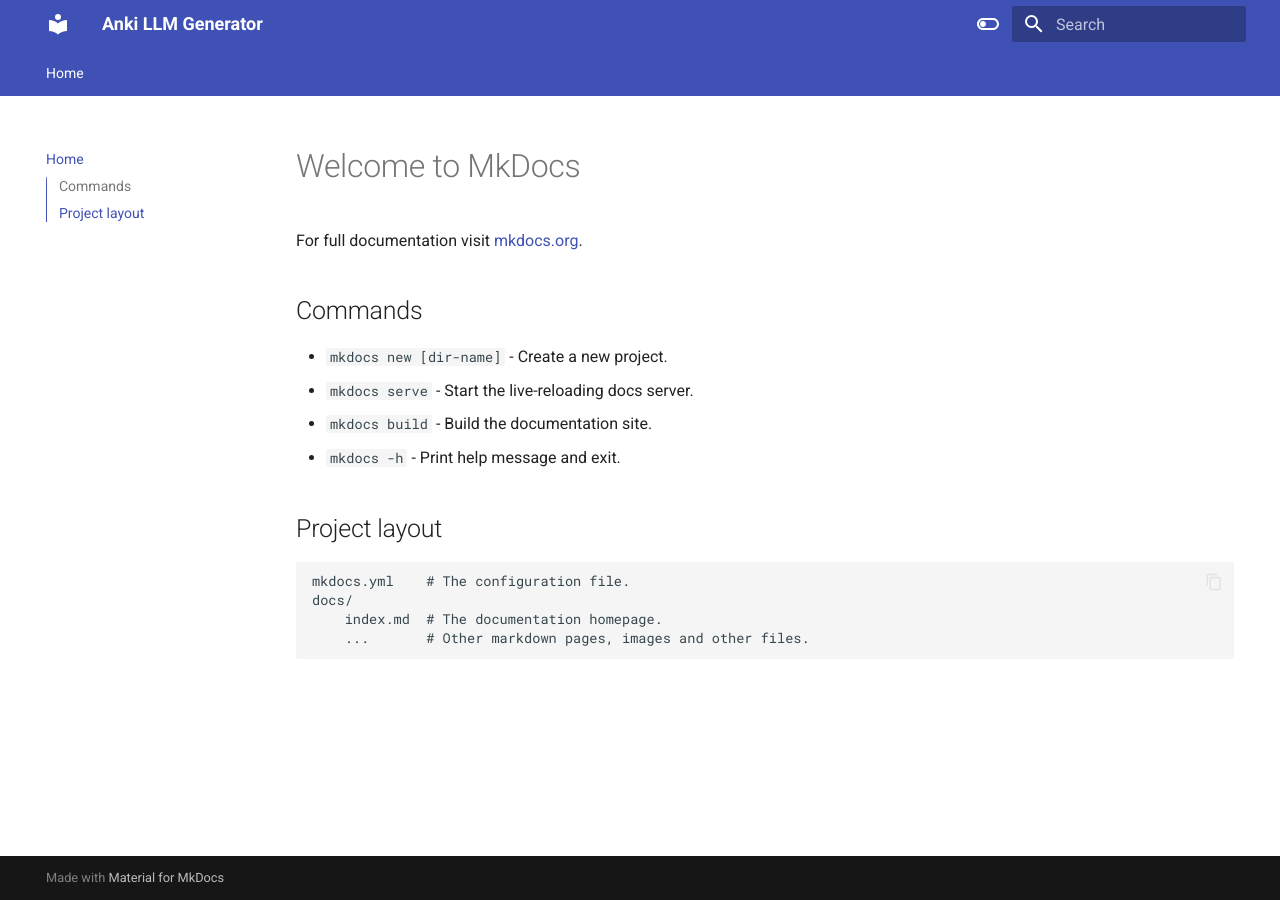
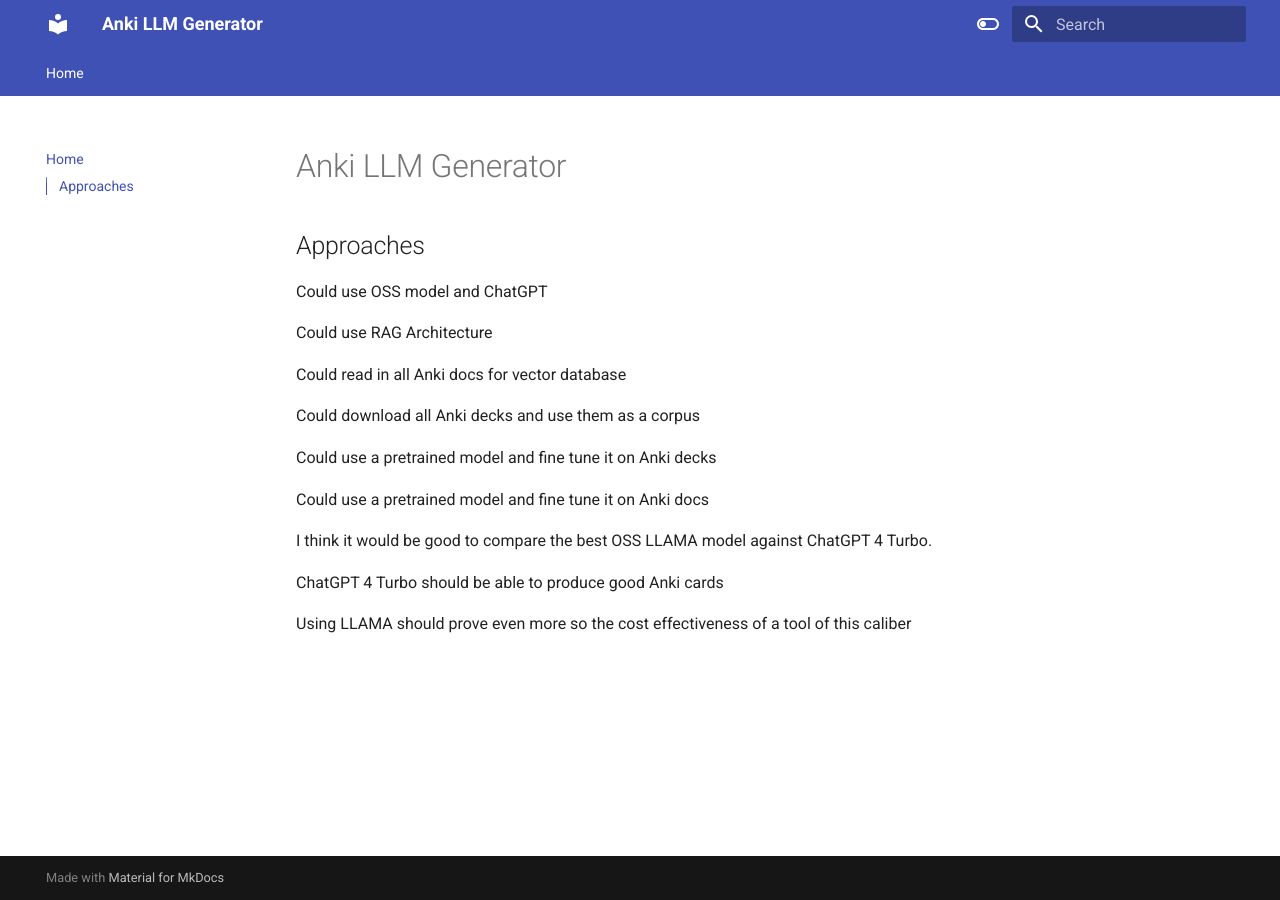
Before and after one commit to Commando-Brando/Anki_LLM_Generator, an MkDocs documentation site: the page built from docs/index.md, in a window 1280 px wide. Built offline with MkDocs 1.6.1 and Material for MkDocs 9.7.7, drawn with Linux system fonts in a browser that asks for light colours.

```diff
--- a/docs/index.md
+++ b/docs/index.md
@@ -1,17 +1,21 @@
-# Welcome to MkDocs
+# Anki LLM Generator
 
-For full documentation visit [mkdocs.org](https://www.mkdocs.org).
+## Approaches
 
-## Commands
+Could use OSS model and ChatGPT
 
-* `mkdocs new [dir-name]` - Create a new project.
-* `mkdocs serve` - Start the live-reloading docs server.
-* `mkdocs build` - Build the documentation site.
-* `mkdocs -h` - Print help message and exit.
+Could use RAG Architecture
 
-## Project layout
+Could read in all Anki docs for vector database
 
-    mkdocs.yml    # The configuration file.
-    docs/
-        index.md  # The documentation homepage.
-        ...       # Other markdown pages, images and other files.
+Could download all Anki decks and use them as a corpus
+
+Could use a pretrained model and fine tune it on Anki decks
+
+Could use a pretrained model and fine tune it on Anki docs
+
+I think it would be good to compare the best OSS LLAMA model against ChatGPT 4 Turbo.
+
+ChatGPT 4 Turbo should be able to produce good Anki cards
+
+Using LLAMA should prove even more so the cost effectiveness of a tool of this caliber
--- /dev/null
+++ b/test_autogptq.py
@@ -0,0 +1,4 @@
+import torch
+
+print(torch.__version__)
+print(torch.version.cuda)
```
Also changed, not shown: main.py (+19 -2 lines), requirements.txt (+7 -0 lines), 1 other file.
